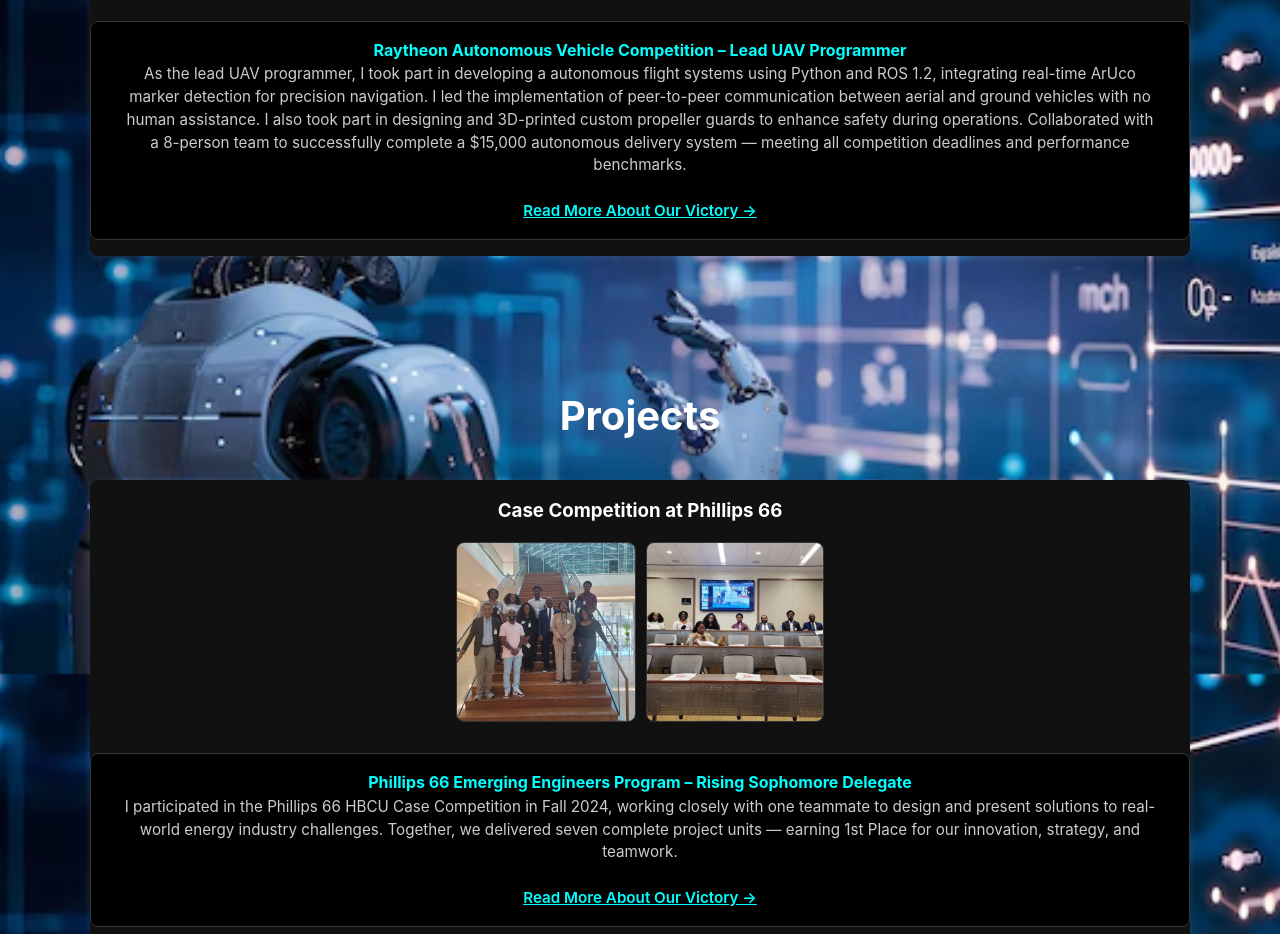
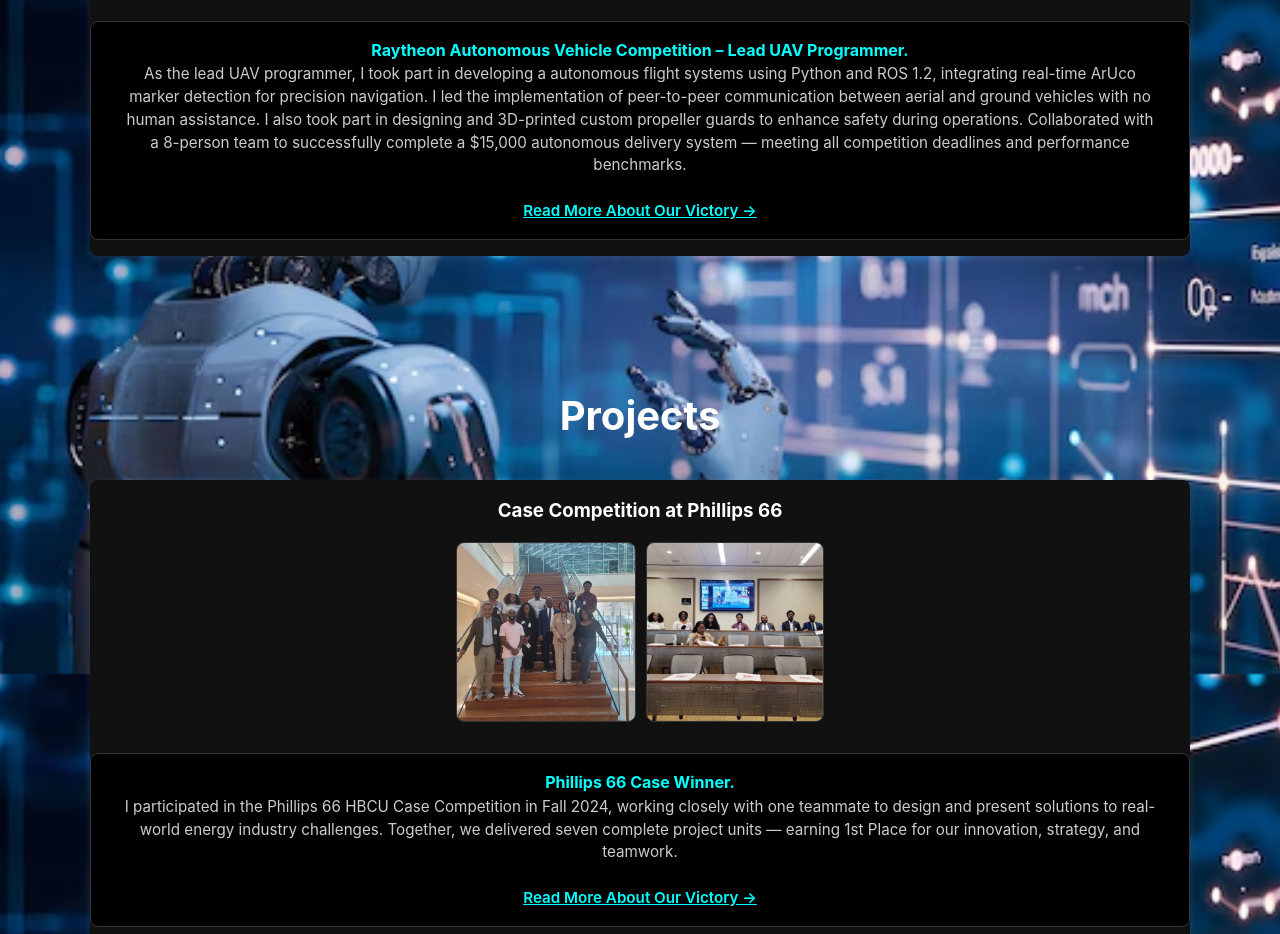
Before and after one commit to Davidsleep101/My-portfolio, a plain HTML site: page index.html in a window 1280 px wide. Shown: the part 1726-2660 px from the top of the page. Drawn offline with Linux system fonts and the light colour scheme.

Commit message:
Update index.html

```diff
--- a/index.html
+++ b/index.html
@@ -381,7 +381,7 @@
         </div>
             <!-- Recruiter-Ready Summary -->
       <div style="margin-top: 1.5rem; padding: 1rem; background-color: #000; border: 1px solid #333; border-radius: 8px;">
-        <h4 style="color: #00ffff;">Raytheon Autonomous Vehicle Competition – Lead UAV Programmer</h4>
+        <h4 style="color: #00ffff;">Raytheon Autonomous Vehicle Competition – Lead UAV Programmer.</h4>
         <p style="color: #ccc; font-size: 0.95rem; line-height: 1.5;">
           As the lead UAV programmer, I took part in developing a autonomous flight systems using Python and ROS 1.2, integrating real-time ArUco marker detection for precision navigation. I led the implementation of peer-to-peer communication between aerial and ground vehicles with no human assistance. I also took part in designing and 3D-printed custom propeller guards to enhance safety during operations. Collaborated with a 8-person team to successfully complete a $15,000 autonomous delivery system — meeting all competition deadlines and performance benchmarks.
             <br><br>
@@ -404,7 +404,7 @@
   </div>
 
   <div style="margin-top: 1.5rem; padding: 1rem; background-color: #000; border: 1px solid #333; border-radius: 8px;">
-    <h4 style="color: #00ffff;">Phillips 66 Emerging Engineers Program – Rising Sophomore Delegate</h4>
+    <h4 style="color: #00ffff;">Phillips 66 Case Winner. </h4>
     <p style="color: #ccc; font-size: 0.95rem; line-height: 1.5;">
      I participated in the Phillips 66 HBCU Case Competition in Fall 2024, working closely with one teammate to design and present solutions to real-world energy industry challenges. Together, we delivered seven complete project units — earning 1st Place for our innovation, strategy, and teamwork.
                   <br><br>
```
